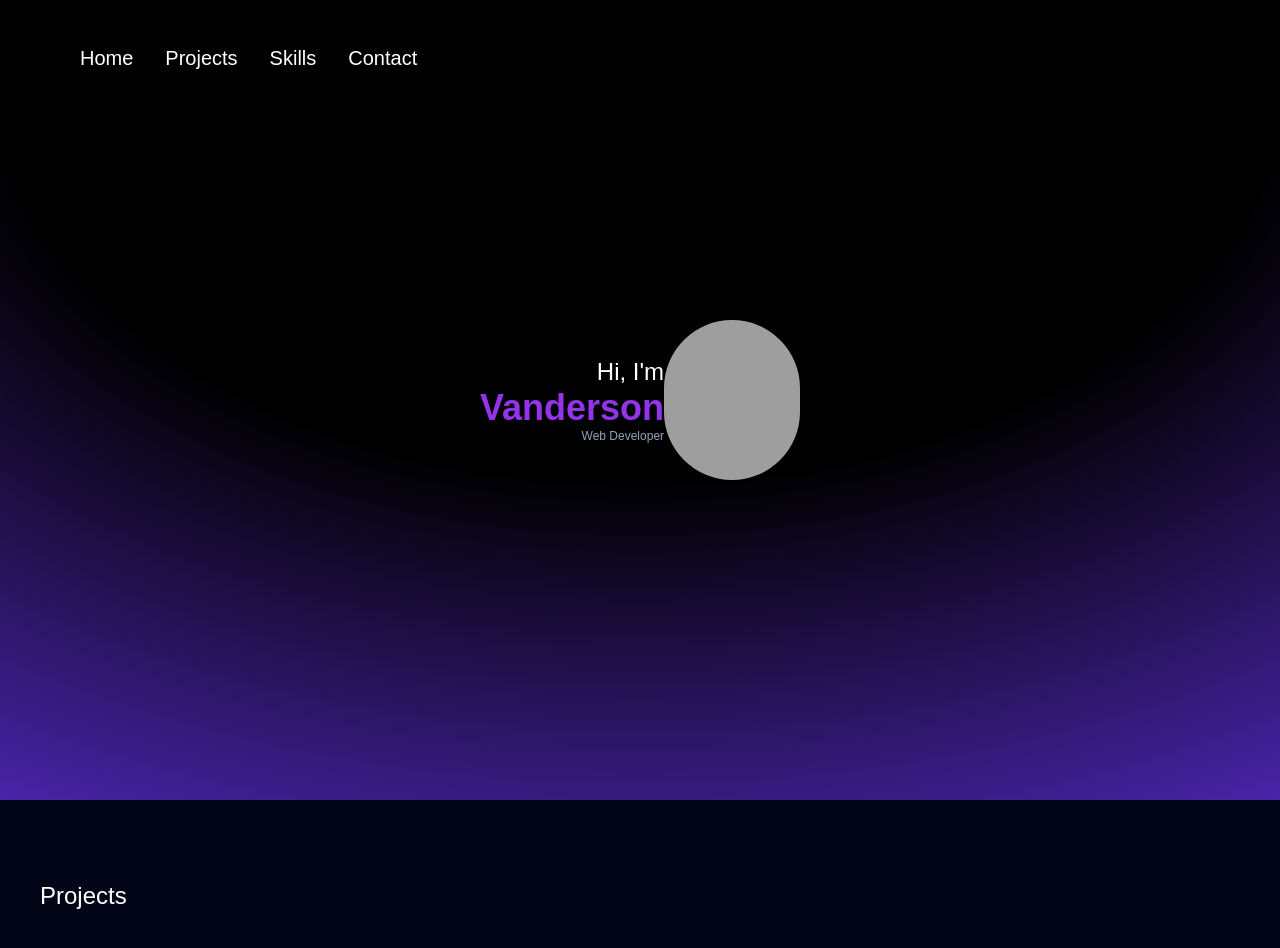
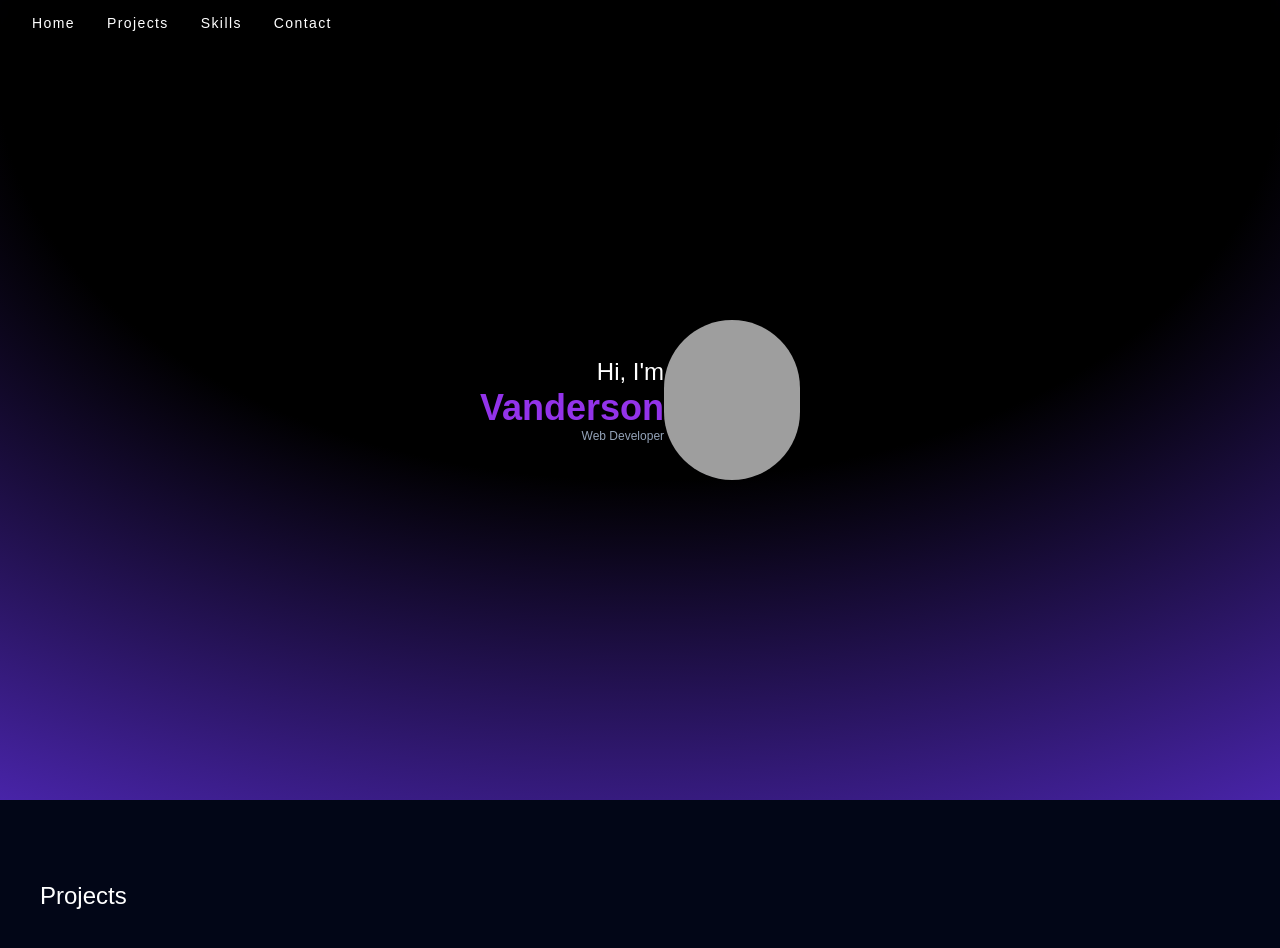
Before and after one commit to Sr-Van/web-portfolio, a React (Create React App) app: page / in a window 1280 px wide. Shown: the top 948 px of the page. Built offline with nearby package versions, Linux system fonts and the light colour scheme; grey boxes are pictures that could not be loaded.

Commit message:
fix: menu anchors click now set open to false. styles: responsive corrections & header styles

```diff
--- a/src/App.css
+++ b/src/App.css
@@ -12,7 +12,7 @@
     opacity: 0.2 !important;
   }
 }
-
+@media (width < 768px) {
   .init-anim {
     height: 0px;
     overflow: hidden;
@@ -27,3 +27,4 @@
       height: 250px;
     }
   }
+}
--- a/src/shared/components/header/header.component.tsx
+++ b/src/shared/components/header/header.component.tsx
@@ -10,11 +10,11 @@ export default function Header() {
     <header
       data-aos="fade-down"
       data-aos-delay="1500"
-      className="lg:px-16 px-4 flex flex-wrap py-6 shadow-sm backdrop-blur-sm fixed top-1 left-0 right-0 z-50"
+      className="px-4 flex flex-wrap py-6 shadow-xl backdrop-blur-sm fixed top-0 left-0 right-0 z-50"
     >
       <label htmlFor="menu-toggle" className="pointer-cursor md:hidden block">
         <svg
-          className="fill-current text-white"
+          className="fill-current text-purple-500"
           xmlns="http://www.w3.org/2000/svg"
           width="30"
           height="30"
@@ -33,31 +33,62 @@ export default function Header() {
 
       <div
         className={`md:flex md:items-center md:w-auto transition-all w-full ${
-          open ? "block init-anim" : "hidden"
+          open
+            ? "flex flex-col justify-center items-center init-anim"
+            : "hidden h-0"
         }`}
         id="menu"
       >
         <nav>
           <ul className="md:flex items-center justify-between text-base text-white pt-4 md:pt-0">
             <li>
-              <a className="md:p-4 py-3 px-0 block text-xl" href="#home">
+              <a
+                className="md:p-4 py-3 px-0 block md:text-sm hover:text-purple-500 border-b-2 border-b-transparent hover:border-b-purple-700 text-center transition-all text-xl text-white [text-shadow:_0_2px_2px_rgb(0_0_0_/_40%)] tracking-widest"
+                href="#home"
+                onClick={() => {
+                  setTimeout(() => {
+                    setOpen(false);
+                  }, 350);
+                }}
+              >
                 Home
               </a>
             </li>
             <li>
-              <a className="md:p-4 py-3 px-0 block text-xl" href="#projects">
+              <a
+                className="md:p-4 py-3 px-0 block md:text-sm hover:text-purple-500 border-b-2 border-b-transparent hover:border-b-purple-700 text-center transition-all text-xl text-white [text-shadow:_0_2px_2px_rgb(0_0_0_/_40%)] tracking-widest"
+                href="#projects"
+                onClick={() => {
+                  setTimeout(() => {
+                    setOpen(false);
+                  }, 350);
+                }}
+              >
                 Projects
               </a>
             </li>
             <li>
-              <a className="md:p-4 py-3 px-0 block text-xl" href="#skills">
+              <a
+                className="md:p-4 py-3 px-0 block md:text-sm hover:text-purple-500 border-b-2 border-b-transparent hover:border-b-purple-700 text-center transition-all text-xl text-white [text-shadow:_0_2px_2px_rgb(0_0_0_/_40%)] tracking-widest"
+                href="#skills"
+                onClick={() => {
+                  setTimeout(() => {
+                    setOpen(false);
+                  }, 350);
+                }}
+              >
                 Skills
               </a>
             </li>
             <li>
               <a
-                className="md:p-4 py-3 px-0 block md:mb-0 mb-2 text-xl"
+                className="md:p-4 py-3 px-0 block md:text-sm hover:text-purple-500 border-b-2 border-b-transparent hover:border-b-purple-700 text-center transition-all md:mb-0 mb-2 text-xl text-white [text-shadow:_0_2px_2px_rgb(0_0_0_/_40%)] tracking-widest"
                 href="#contact"
+                onClick={() => {
+                  setTimeout(() => {
+                    setOpen(false);
+                  }, 350);
+                }}
               >
                 Contact
               </a>
--- a/src/shared/components/scrollProgressBar.component.tsx
+++ b/src/shared/components/scrollProgressBar.component.tsx
@@ -25,7 +25,7 @@ const ScrollProgressBar = () => {
 
   return (
     <div
-      className="fixed top-0 left-0 z-20 h-1 bg-gradient-to-r from-indigo-500 via-purple-500 to-pink-500"
+      className="fixed top-0 left-0 z-[51] h-1 bg-gradient-to-r from-indigo-500 via-purple-500 to-pink-500"
       style={{ width: `${scrollProgress}%` }}
     />
   );
```
Lines whose indentation alone changed are shown as unchanged.
